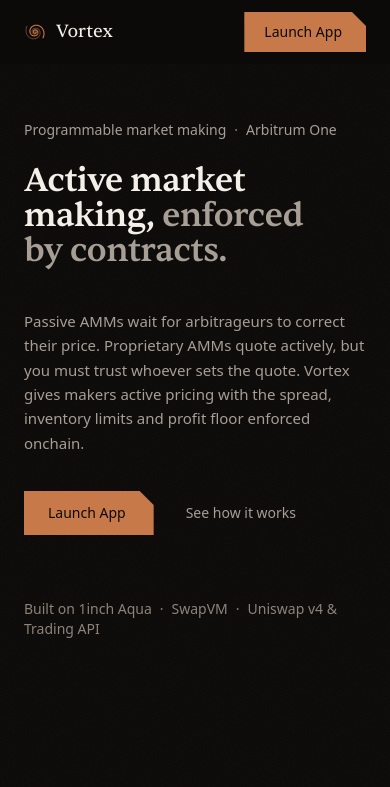
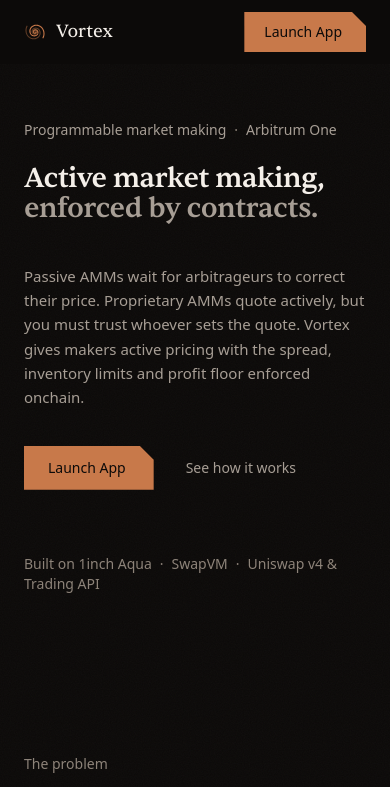
Before and after one commit to ander-deran-arteaga/vortex, a Next.js app in the folder apps/web/: page / in a window 390 px wide. Shown: the top 787 px of the page. Built offline with nearby package versions, Linux system fonts and the light colour scheme.

Commit message:
fix: stop numeric inputs forcing horizontal scroll on mobile

```diff
--- a/apps/web/app/(marketing)/page.tsx
+++ b/apps/web/app/(marketing)/page.tsx
@@ -112,13 +112,16 @@
           </p>
 
           {/*
-            Two lines at every width. The size is capped so the first line
-            cannot wrap on a 1152px container, and the explicit break keeps the
-            second line whole instead of letting a stray word dangle.
+            Two lines at every width, including 390px. The break is
+            unconditional so the tone change always starts a line: letting it
+            wrap naturally on mobile put "making, enforced" on one row and the
+            colour shift landed mid-phrase. The lower clamp bound is sized so
+            the first line still fits the 360px floor without wrapping, and
+            the viewport coefficient carries it up from there.
           */}
-          <h1 className="mt-6 max-w-[15ch] text-[clamp(2.1rem,5vw,3.75rem)] leading-[1.04] text-say-1 sm:max-w-none">
+          <h1 className="mt-6 text-[clamp(1.6rem,7.2vw,3.75rem)] leading-[1.06] text-say-1">
             Active market making,
-            <br className="hidden sm:block" />{" "}
+            <br />
             <span className="text-say-2">enforced by contracts.</span>
           </h1>
 
--- a/apps/web/components/grow/grow-client.tsx
+++ b/apps/web/components/grow/grow-client.tsx
@@ -498,6 +498,7 @@
                 id="grow-principal"
                 name="grow-principal"
                 type="text"
+                size={1}
                 inputMode="decimal"
                 autoComplete="off"
                 value={principalInput}
--- a/apps/web/components/maker/strategy-form.tsx
+++ b/apps/web/components/maker/strategy-form.tsx
@@ -182,6 +182,7 @@
                   id={inputId}
                   name={inputId}
                   type="text"
+                  size={1}
                   inputMode="decimal"
                   autoComplete="off"
                   value={field.value}
--- a/apps/web/components/swap/swap-form.tsx
+++ b/apps/web/components/swap/swap-form.tsx
@@ -47,6 +47,7 @@
             id="swap-amount"
             name="swap-amount"
             type="text"
+            size={1}
             inputMode="decimal"
             autoComplete="off"
             placeholder="0.00000000"
```
